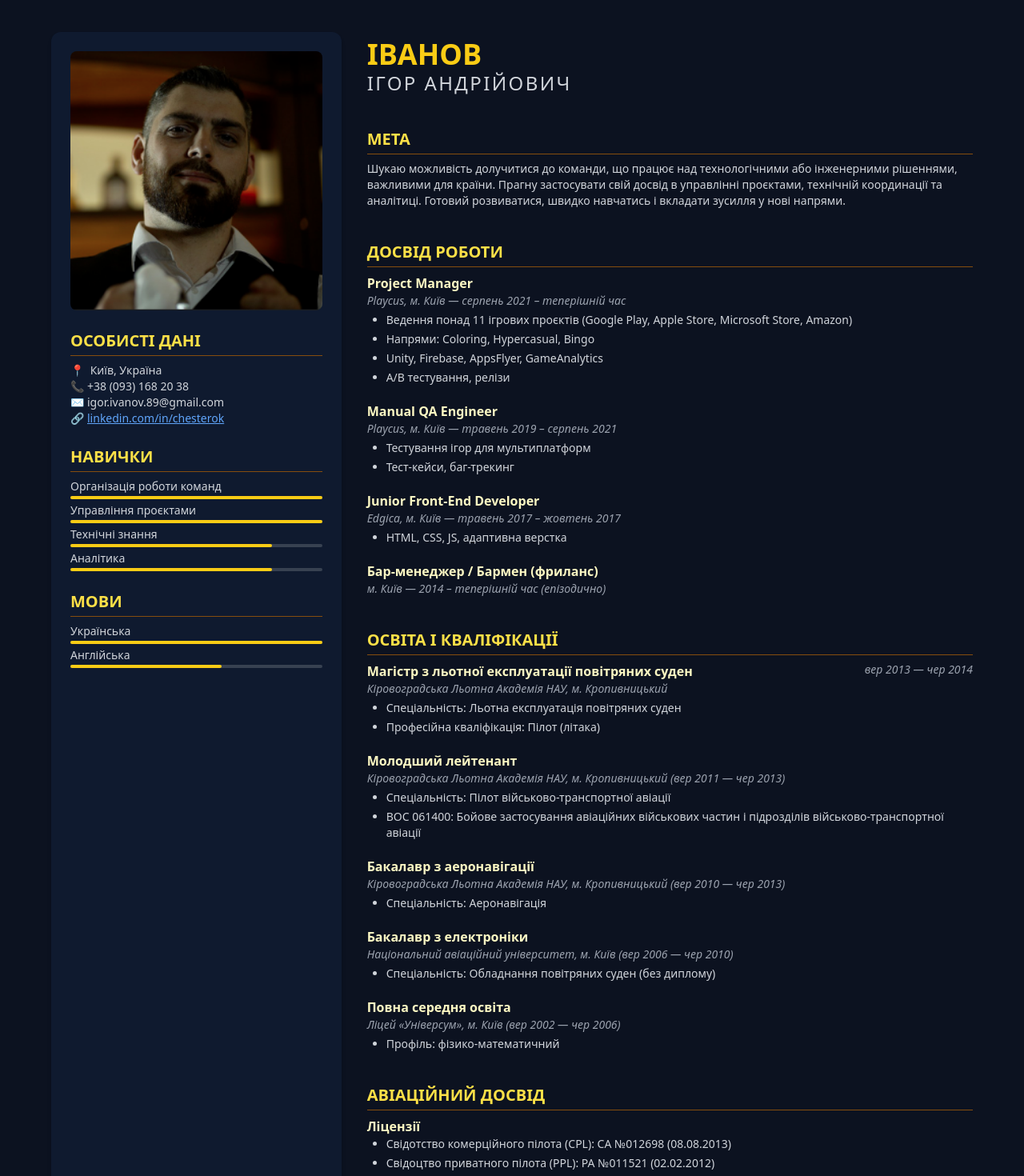
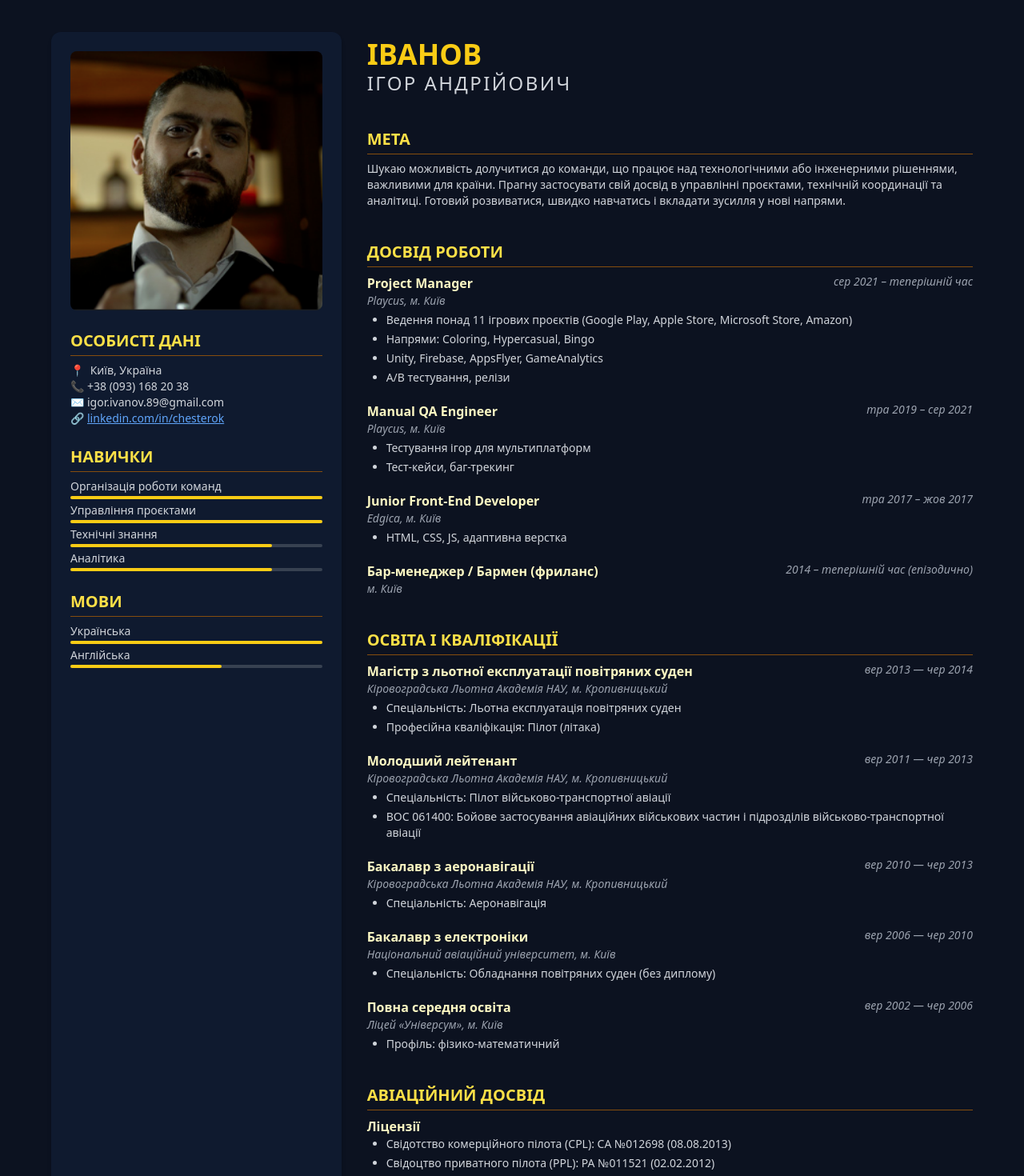
Before and after one commit to OKchesterOK/cv-landing, a React (Vite) app: page / in a window 1280 px wide. Shown: the top 1470 px of the page at 80% size. Built offline with nearby package versions, Linux system fonts and the light colour scheme.

Commit message:
Update App.jsx

```diff
--- a/src/App.jsx
+++ b/src/App.jsx
@@ -47,76 +47,112 @@ export default function App() {
           </Section>
 
           <Section title="ДОСВІД РОБОТИ">
-            <ListItem title="Project Manager" subtitle="Playcus, м. Київ — серпень 2021 – теперішній час" bullets={[
+            <ListItem title="Project Manager"
+              subtitle="Playcus, м. Київ"
+              date="сер 2021 – теперішній час"
+              bullets={[
               'Ведення понад 11 ігрових проєктів (Google Play, Apple Store, Microsoft Store, Amazon)',
               'Напрями: Coloring, Hypercasual, Bingo',
               'Unity, Firebase, AppsFlyer, GameAnalytics',
               'A/B тестування, релізи'
             ]} />
-            <ListItem title="Manual QA Engineer" subtitle="Playcus, м. Київ — травень 2019 – серпень 2021" bullets={[
+            <ListItem title="Manual QA Engineer"
+              subtitle="Playcus, м. Київ"
+              date="тра 2019 – сер 2021"
+              bullets={[
               'Тестування ігор для мультиплатформ',
               'Тест-кейси, баг-трекинг'
             ]} />
-            <ListItem title="Junior Front-End Developer" subtitle="Edgica, м. Київ — травень 2017 – жовтень 2017" bullets={['HTML, CSS, JS, адаптивна верстка']} />
-            <ListItem title="Бар-менеджер / Бармен (фриланс)" subtitle="м. Київ — 2014 – теперішній час (епізодично)" bullets={[]} />
+            <ListItem
+              title="Junior Front-End Developer"
+              subtitle="Edgica, м. Київ"
+              date="тра 2017 – жов 2017"
+              bullets={['HTML, CSS, JS, адаптивна верстка']}
+            />
+            <ListItem
+              title="Бар-менеджер / Бармен (фриланс)"
+              subtitle="м. Київ"
+              date="2014 – теперішній час (епізодично)"
+              bullets={[]}
+            />
           </Section>
 
           <Section title="ОСВІТА І КВАЛІФІКАЦІЇ">
             <ListItem
               title="Магістр з льотної експлуатації повітряних суден"
               subtitle="Кіровоградська Льотна Академія НАУ, м. Кропивницький"
-              date=" вер 2013 — чер 2014"
+              date="вер 2013 — чер 2014"
               bullets={[
               'Спеціальність: Льотна експлуатація повітряних суден',
               'Професійна кваліфікація: Пілот (літака)'
             ]} />
-            <ListItem title="Молодший лейтенант" subtitle="Кіровоградська Льотна Академія НАУ, м. Кропивницький (вер 2011 — чер 2013)" bullets={[
+            <ListItem
+              title="Молодший лейтенант"
+              subtitle="Кіровоградська Льотна Академія НАУ, м. Кропивницький"
+              date="вер 2011 — чер 2013"
+              bullets={[
               'Спеціальність: Пілот військово-транспортної авіації',
               'ВОС 061400: Бойове застосування авіаційних військових частин і підрозділів військово-транспортної авіації'
             ]} />
-            <ListItem title="Бакалавр з аеронавігації" subtitle="Кіровоградська Льотна Академія НАУ, м. Кропивницький (вер 2010 — чер 2013)" bullets={[
+            <ListItem
+              title="Бакалавр з аеронавігації"
+              subtitle="Кіровоградська Льотна Академія НАУ, м. Кропивницький"
+              date="вер 2010 — чер 2013"
+              bullets={[
               'Спеціальність: Аеронавігація'
             ]} />
-            <ListItem title="Бакалавр з електроніки" subtitle="Національний авіаційний університет, м. Київ (вер 2006 — чер 2010)" bullets={[
+            <ListItem
+              title="Бакалавр з електроніки"
+              subtitle="Національний авіаційний університет, м. Київ"
+              date="вер 2006 — чер 2010"
+              bullets={[
               'Спеціальність: Обладнання повітряних суден (без диплому)'
             ]} />
-            <ListItem title="Повна середня освіта" subtitle="Ліцей «Універсум», м. Київ (вер 2002 — чер 2006)" bullets={[
+            <ListItem
+              title="Повна середня освіта"
+              subtitle="Ліцей «Універсум», м. Київ"
+              date="вер 2002 — чер 2006"
+              bullets={[
               'Профіль: фізико-математичний'
             ]} />
           </Section>
 
           <Section title="АВІАЦІЙНИЙ ДОСВІД">
-            <ListItem title="Ліцензії" bullets={[
+            <ListItem
+              title="Ліцензії"
+              bullets={[
               'Свідотство комерційного пілота (CPL): СА №012698 (08.08.2013)',
               'Свідоцтво приватного пілота (PPL): РА №011521 (02.02.2012)'
             ]} />
-            <ListItem title="Загальний наліт" subtitle="168 год 03 хв" bullets={[
+            <ListItem
+              title="Загальний наліт"
+              subtitle="168 год 03 хв"
+              bullets={[
               'Однодвигунний літак: 117 год 45 хв',
               'Багатодвигунний літак: 50 год 18 хв'
             ]} />
-            <ListItem title="Типи ПС" bullets={[
+            <ListItem
+              title="Типи ПС"
+              bullets={[
               'Diamond DA42',
               'Аеропракт А-22',
               'Tecnam P2002-JF',
               'Aquila AT01',
               'НАРП-1'
             ]} />
-            <ListItem title="Тренажерна підготовка" subtitle="Кіровоградська Льотна Академія НАУ, м. Кропивницький" bullets={[
+            <ListItem
+              title="Тренажерна підготовка"
+              subtitle="Кіровоградська Льотна Академія НАУ, м. Кропивницький"
+              bullets={[
               'Л-410 (25 год)',
               'АН-2 (30 год)'
             ]} />
-            <ListItem title="Сертифікати" bullets={[
+            <ListItem
+              title="Сертифікати"
+              bullets={[
               'Ведення радіомовлення англійською мовою',
               'Авіахімроботи'
             ]} />
-          </Section>
-
-          <Section title="ДОДАТКОВО">
-            <ul className="list-disc pl-6 text-sm text-gray-300 space-y-1">
-              <li>Готовність до навчання та адаптації</li>
-              <li>Вміння працювати як у технічних, так і креативних командах</li>
-              <li>Автоматизація будинку: Home Assistant, ESPHome, Node-RED</li>
-            </ul>
           </Section>
         </section>
       </div>
@@ -152,19 +188,6 @@ function Skill({ label, level }) {
   );
 }
 
-// function ListItem({ title, subtitle, bullets }) {
-//   return (
-//     <div className="mb-5">
-//       <p className="text-md text-yellow-100 font-semibold">{title}</p>
-//       <p className="text-sm italic text-gray-400 mb-1">{subtitle}</p>
-//       {bullets.length > 0 && (
-//         <ul className="list-disc pl-6 text-sm text-gray-300 space-y-1">
-//           {bullets.map((b, i) => <li key={i}>{b}</li>)}
-//         </ul>
-//       )}
-//     </div>
-//   );
-// }
 function ListItem({ title, subtitle, date, bullets }) {
   return (
     <div className="mb-5">
```
